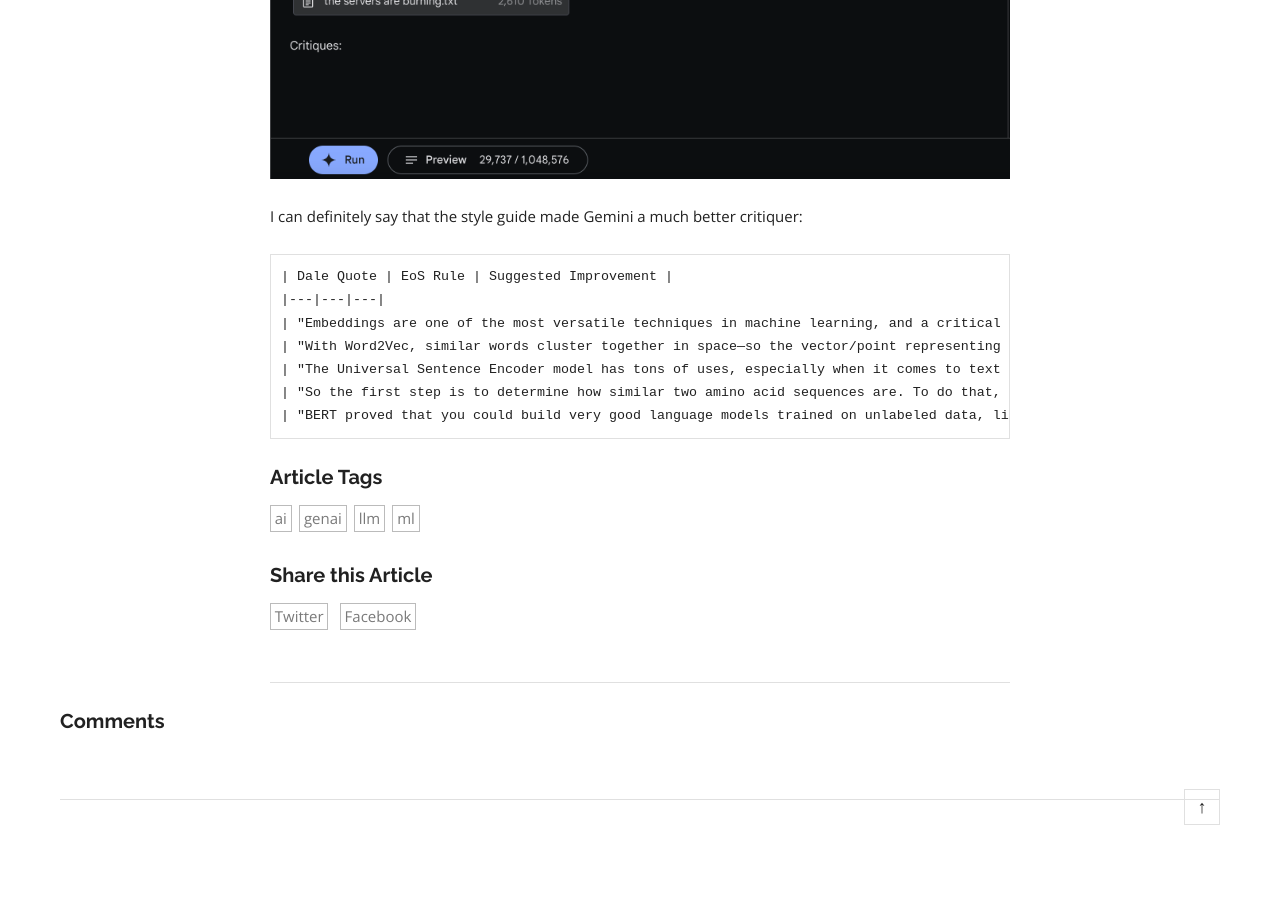
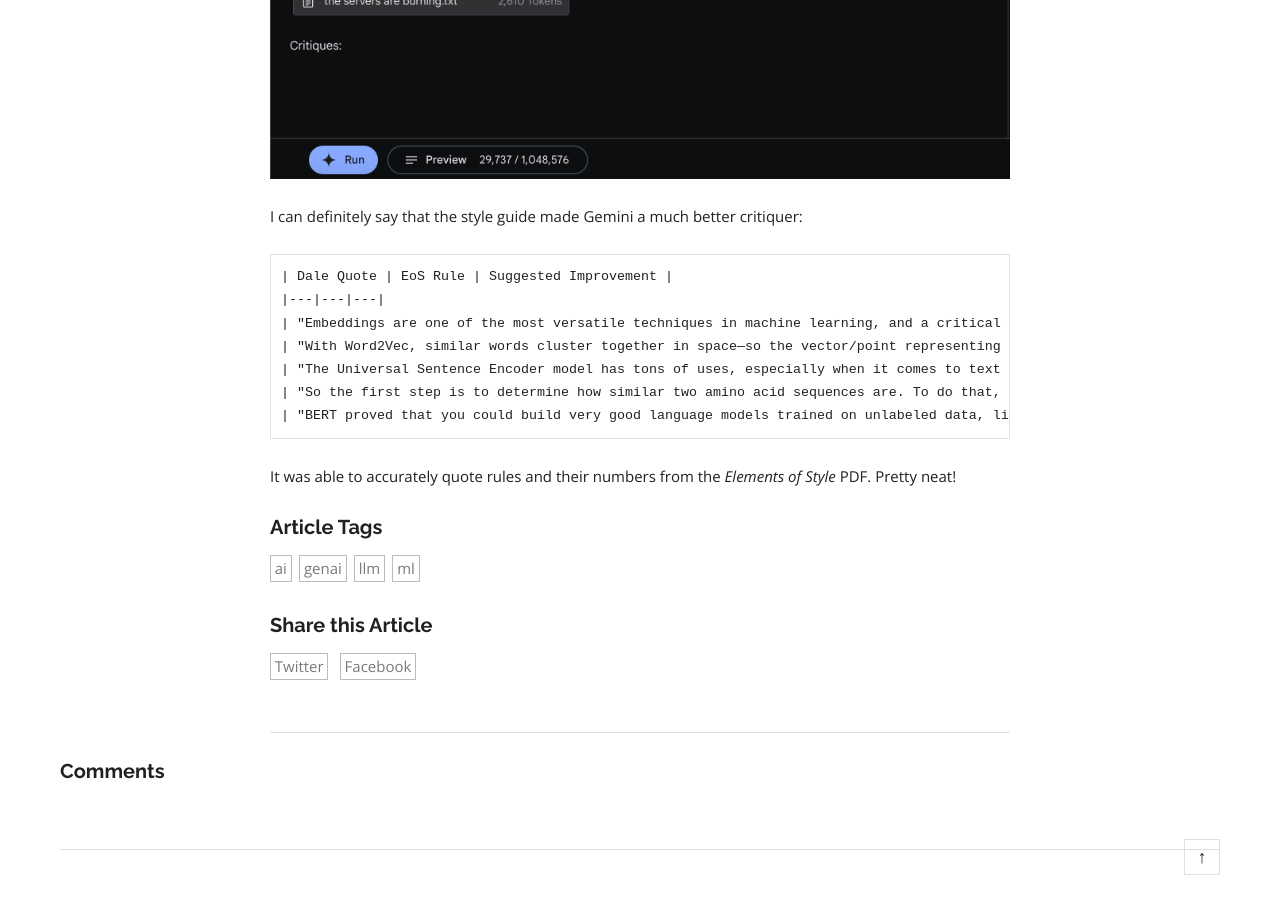
Before and after one commit to dalequark/daleonai, a Jekyll site: the page built from _posts/2024-03-13-big-context-windows.md, in a window 1280 px wide and 900 px high, scrolled down 9664 px. Built offline with Jekyll 4.4.1, drawn with Linux system fonts in a browser that asks for light colours; some web fonts are replaced; a script that is not in the unit is left out; comment, search, counter and statistics services are not loaded; before the commit the page ends 10514 px from its top, so only the background shows below that.

Commit message:
Update Blog “2024-03-13-big-context-windows”

````diff
--- a/_posts/2024-03-13-big-context-windows.md
+++ b/_posts/2024-03-13-big-context-windows.md
@@ -177,3 +177,5 @@ I can definitely say that the style guide made Gemini a much better critiquer:
 | "So the first step is to determine how similar two amino acid sequences are. To do that, biologists typically compute something called an MSA or Multiple Sequence Alignment." | Rule 17: In summaries, keep to one tense. | "The initial step involves assessing the similarity between two amino acid sequences. Biologists typically achieve this through Multiple Sequence Alignment (MSA)." |
 | "BERT proved that you could build very good language models trained on unlabeled data, like text scraped from Wikipedia and Reddit, and that these large “base” models could then be adapted with domain-specific data to lots of different use cases." | Rule 14: Avoid a succession of loose sentences. | "BERT demonstrated the feasibility of constructing high-quality language models from vast amounts of unlabeled data, such as text extracted from Wikipedia and Reddit. These foundational models can then be fine-tuned with domain-specific data to address a wide range of applications." |
 ```
+
+I﻿t was able to accurately quote rules and their numbers from the *Elements of Style* PDF. Pretty neat!
````
